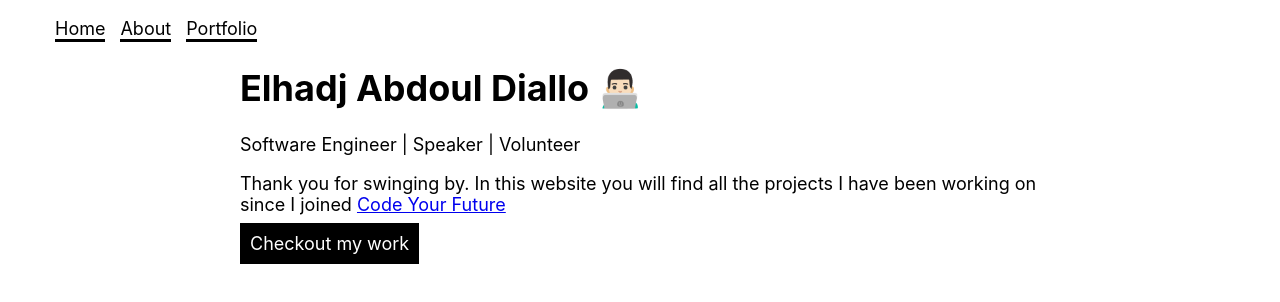
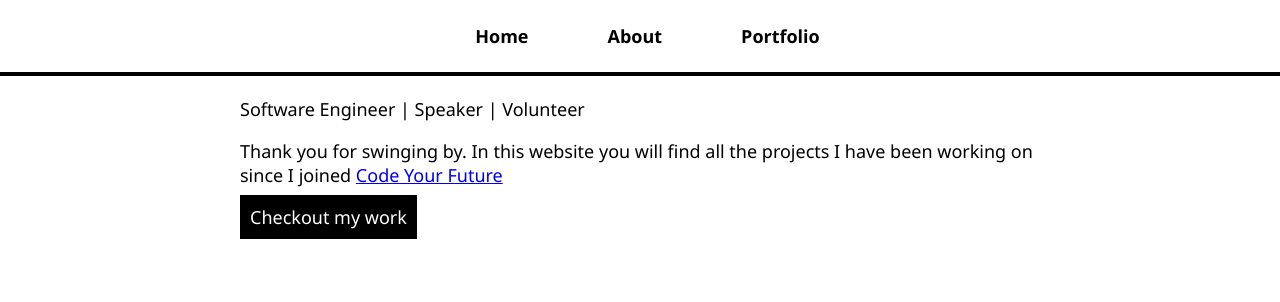
Before and after one commit to eediallo/eediallo.github.io, a React (Create React App) app in the folder my-portfolio/: page / in a window 1280 px wide. Shown: the top 302 px of the page. Built offline with nearby package versions, Linux system fonts and the light colour scheme.

Commit message:
updates styles of nav bar

```diff
--- a/my-portfolio/src/App.css
+++ b/my-portfolio/src/App.css
@@ -3,9 +3,58 @@
 }
 
 body {
+  font-family: 'Segoe UI', Tahoma, Geneva, Verdana, sans-serif;
   font-size: 18px;
 }
 
+button {
+  padding: 16px;
+  font-family: 'Segoe UI', Tahoma, Geneva, Verdana, sans-serif;
+  font-size: 16px;
+  background-color: black;
+  color: white;
+  border-radius: 8px;
+  cursor: pointer;
+}
+
+h3, h4 {
+  margin-bottom: 0;
+}
+
+nav {
+  border-bottom: 4px solid black;
+  text-align: center;
+  position: fixed;
+  top: 0;
+  width: 100%;
+  background: white;
+}
+
+nav ul {
+  list-style-type: none;
+  margin: 0;
+  padding: 0;
+}
+
+nav li {
+  display: inline-block;
+  padding-top: 24px;
+  padding-bottom: 24px;
+}
+
+nav a {
+  text-decoration: none;
+  color: black;
+  font-weight: bold;
+  padding: 24px 32px;
+}
+
+nav a:hover {
+  background: black;
+  color: white;
+}
+
+/*
 .nav-bar-section a {
   text-decoration: none;
   display: inline-block;
@@ -20,7 +69,7 @@ body {
   padding: 10px;
   border: none;
 
-}
+} */
 
 .nav-bar-section li{
   list-style: none;
--- a/my-portfolio/src/components/NavBar.js
+++ b/my-portfolio/src/components/NavBar.js
@@ -2,7 +2,7 @@ import { Link } from "react-router-dom";
 
 const NavBar = () => {
   return (
-    <div className="nav-bar-section">
+    <nav className="nav-bar-section">
       <ul>
         <li>
           <Link to="/">Home</Link>
@@ -14,7 +14,7 @@ const NavBar = () => {
           <Link to="/portfolio">Portfolio</Link>
         </li>
       </ul>
-    </div>
+    </nav>
   );
 };
 
```
